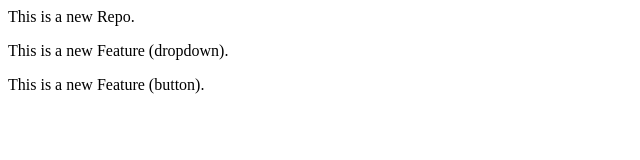
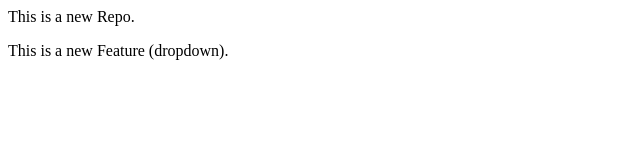
Before and after one commit to satyaJronaldo/localrepo, a plain HTML site: page index.html in a window 1280 px wide. Shown: the whole page, without its empty margins (0-640 px from the left). Drawn offline with Linux system fonts and the light colour scheme.

Commit message:
Update again

```diff
--- a/index.html
+++ b/index.html
@@ -1,3 +1,2 @@
 <p>This is a new Repo.</p>
 <p>This is a new Feature (dropdown).</p>
-<p>This is a new Feature (button).</p>
```
